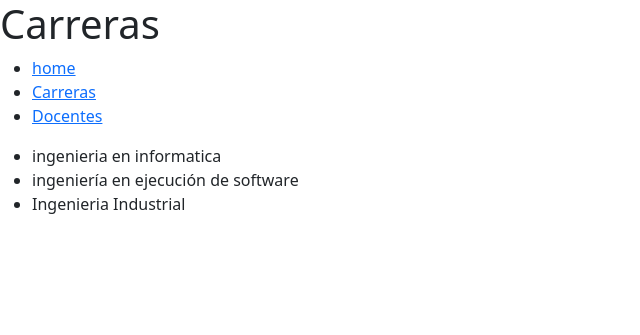
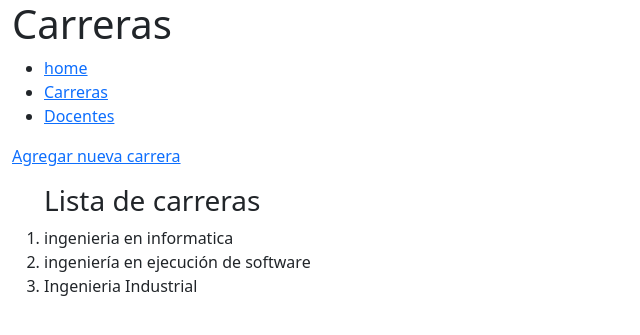
Before and after one commit to JavierC-Glith/TallerLenguajeProgramacion, a Django app: page /carreras/ in a window 1280 px wide. Shown: the top 335 px of the page, without its empty margins (0-640 px from the left). Run offline with Django 4.2, Linux system fonts and the light colour scheme; data comes from the database, SQL or seed files in the repository; both versions use the stored data as it was after the commit.

Commit message:
actualizacion

```diff
--- a/INFJMC/INFJMC/urls.py
+++ b/INFJMC/INFJMC/urls.py
@@ -22,5 +22,6 @@ urlpatterns = [
     path('admin/', admin.site.urls),
     path('', views.home, name="home" ),
     path('docentes/', views.docentes, name="docentes"),
-    path('carreras/', views.carreras, name="carreras")
+    path('carreras/', views.carreras, name="carreras"),
+    path('carreras/nueva', views.nueva_carrera, name="nueva_carrera")
 ]
--- a/INFJMC/core/templates/core/carreras.html
+++ b/INFJMC/core/templates/core/carreras.html
@@ -8,6 +8,7 @@
     <link href="https://cdn.jsdelivr.net/npm/bootstrap@5.3.0-alpha3/dist/css/bootstrap.min.css" rel="stylesheet" integrity="sha384-KK94CHFLLe+nY2dmCWGMq91rCGa5gtU4mk92HdvYe+M/SXH301p5ILy+dN9+nJOZ" crossorigin="anonymous">
 </head>
 <body>
+    <div class="container-fluid">
         <h1>Carreras</h1>
 
         <ul>
@@ -16,11 +17,15 @@
             <li><a href="{% url 'docentes' %}">Docentes</a></li>
         </ul>
 
-    <ul>
+        <p><a href="{% url 'nueva_carrera' %}">Agregar nueva carrera</a></p>
+
+        <ol>
+            <h3>Lista de carreras</h3>
         {% for c in carreras %}
             <li>{{ c.nombre}}</li>
         {% endfor %}
-    </ul>
+        </ol>
+    </div>
     <script src="https://cdn.jsdelivr.net/npm/bootstrap@5.3.0-alpha3/dist/js/bootstrap.bundle.min.js" integrity="sha384-ENjdO4Dr2bkBIFxQpeoTz1HIcje39Wm4jDKdf19U8gI4ddQ3GYNS7NTKfAdVQSZe" crossorigin="anonymous"></script>
 </body>
 </html>
--- a/INFJMC/core/templates/core/docentes.html
+++ b/INFJMC/core/templates/core/docentes.html
@@ -9,6 +9,11 @@
 </head>
 <body>
     <h1>Docentes</h1>
+    <ul>
+        <li><a href="{% url 'home' %}">home</a></li>
+        <li><a href="{% url 'carreras' %}">Carreras</a></li>
+        <li><a href="{% url 'docentes' %}">Docentes</a></li>
+    </ul>
     <script src="https://cdn.jsdelivr.net/npm/bootstrap@5.3.0-alpha3/dist/js/bootstrap.bundle.min.js" integrity="sha384-ENjdO4Dr2bkBIFxQpeoTz1HIcje39Wm4jDKdf19U8gI4ddQ3GYNS7NTKfAdVQSZe" crossorigin="anonymous"></script>
 </body>
 </html>
--- a/INFJMC/core/views.py
+++ b/INFJMC/core/views.py
@@ -1,4 +1,4 @@
-from django.shortcuts import render
+from django.shortcuts import redirect, render
 from django.http import HttpResponse
 from .models import Carrera
 # Create your views here.
@@ -22,3 +22,17 @@ def carreras(request):
             'carreras':carreras
             }
     return render(request,'core/carreras.html', data)
+
+def nueva_carrera(request):
+
+    if request.POST :
+        nombre = request.POST["nombre"]
+        duracion = request.POST["duracion"]
+        codigo = request.POST["codigo"]
+
+        #logica y validaciones
+        c = Carrera(codigo=codigo,nombre=nombre,duracion=duracion)
+        c.save()
+        return redirect(carreras)
+
+    return render(request,'core/nueva_carrera.html')
```
Also changed, not shown: INFJMC/core/templates/core/nueva_carrera.html (added, +22 -0 lines), INFJMC/db.sqlite3. Lines whose indentation alone changed are shown as unchanged.
